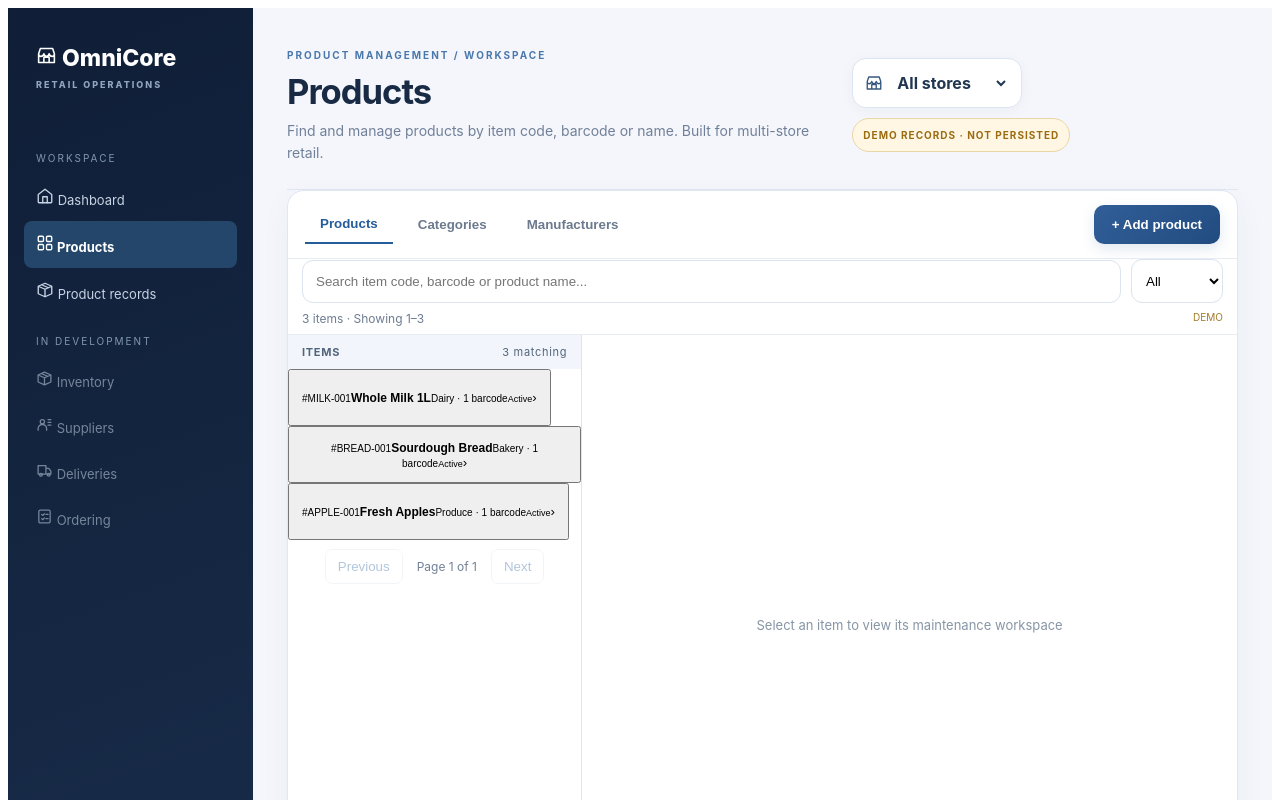
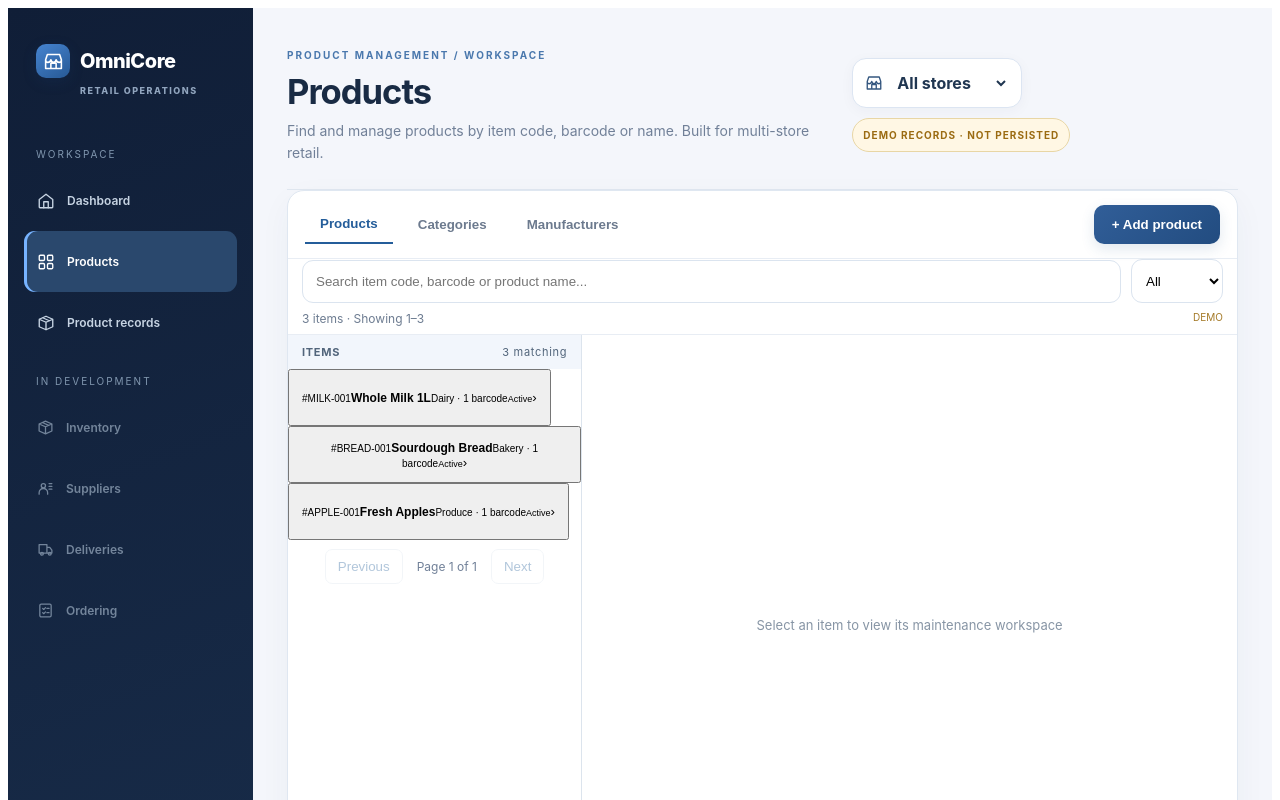
Before and after one commit to franklinajithan/omnicore-retail-platform, a Next.js app in the folder apps/web/: page /catalog in a window 1280 px wide. Shown: the top 800 px of the page. Built offline with nearby package versions, Linux system fonts and the light colour scheme.

Commit message:
style(products): polished enterprise sidebar, consistent icon alignment and focus states

```diff
--- a/apps/web/app/catalog/catalog.module.css
+++ b/apps/web/app/catalog/catalog.module.css
@@ -95,3 +95,14 @@
 .workbench{border:1px solid #e0e8f2;border-radius:15px;overflow:hidden;background:#fff}
 .compactList{border:0}.listPaneTitle{padding:13px 15px}
 }
+
+
+/* Shared enterprise navigation and accessibility polish */
+.brand{display:flex;align-items:center;flex-wrap:wrap;gap:10px;padding:8px 12px 30px;letter-spacing:-.5px;font-size:20px}
+.brand small{width:100%;margin:-3px 0 0 44px;letter-spacing:1.5px}
+.brandMark{display:inline-grid;place-items:center;width:34px;height:34px;flex-shrink:0;border-radius:10px;color:#fff;background:linear-gradient(145deg,#4684d0,#275995);box-shadow:0 4px 14px #183f7730}
+.nav,.active,.navMuted{display:flex;align-items:center;gap:12px;min-height:43px;padding:9px 13px;border-radius:11px;font-size:12px;font-weight:600}
+.nav:hover{background:#223852;color:#fff}.active{background:#2a486d;color:#fff;box-shadow:inset 3px 0 #77b3ff}
+.navMuted{color:#a6b8cb;opacity:.65}.navTitle{margin-top:22px}
+.compactRow:focus-visible,.productLink:focus-visible,.primary:focus-visible,.tabs button:focus-visible,.nav:focus-visible,.active:focus-visible{outline:3px solid #78b6fa;outline-offset:2px}
+@media(max-width:850px){.workbench .compactRow{min-height:64px}.workbench .compactStatus{font-size:10px}.detailPane{inset:0 0 calc(90px + env(safe-area-inset-bottom))}}
```
